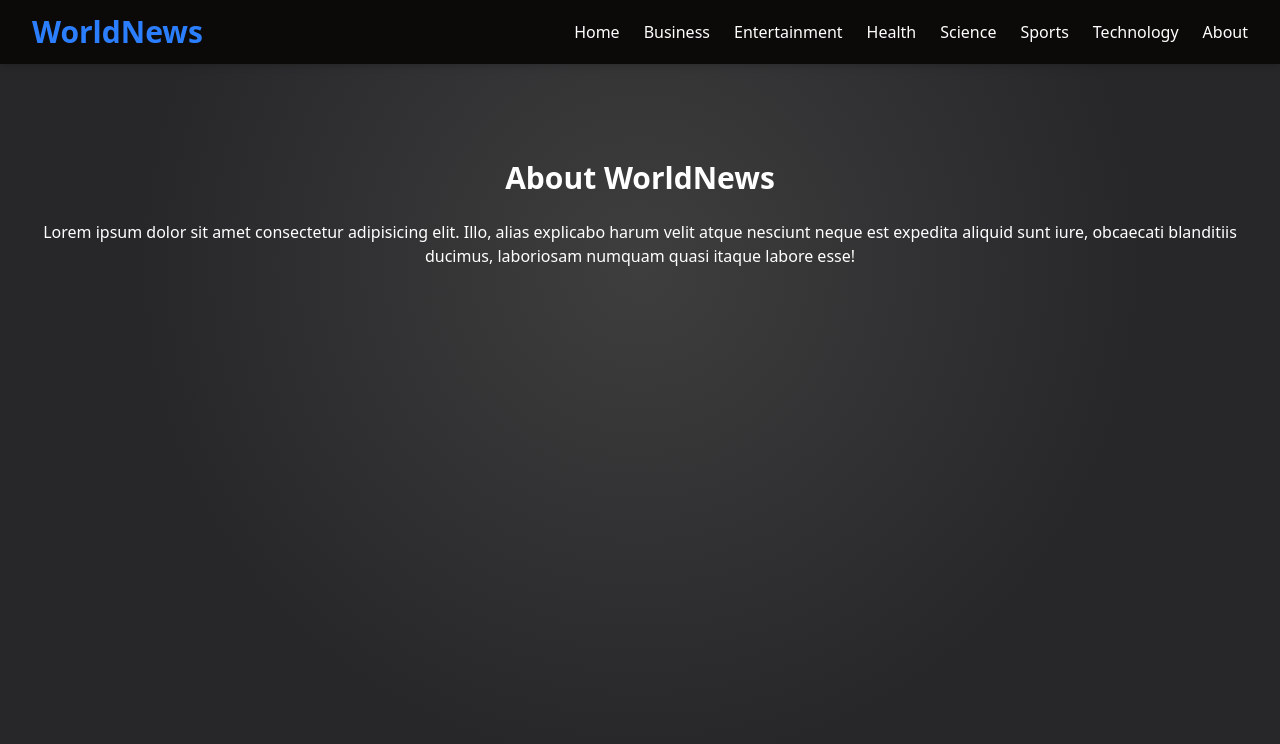
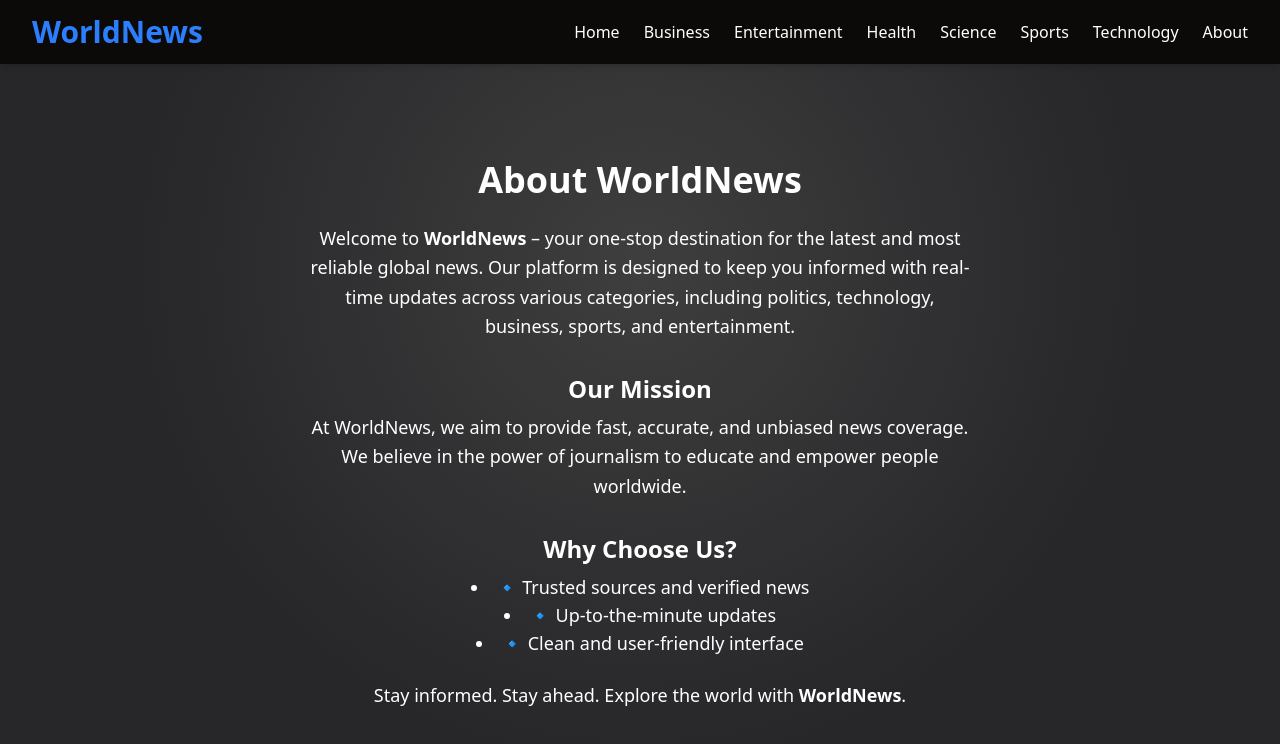
Before and after one commit to arijitkayal-gm/newsapp, a Next.js app: page /about in a window 1280 px wide. Shown: the top 744 px of the page. Built offline with nearby package versions, Linux system fonts and the light colour scheme.

Commit message:
About page

```diff
--- a/app/about/page.js
+++ b/app/about/page.js
@@ -2,11 +2,31 @@ import React from 'react'
 
 const About = () => {
   return (
-    <div className="pt-24 px-4 h-screen text-white">
-         <h1 className="text-3xl font-semibold text-center  mb-6">
-                About WorldNews
-            </h1>
-            <p className='text-center'>Lorem ipsum dolor sit amet consectetur adipisicing elit. Illo, alias explicabo harum velit atque nesciunt neque est expedita aliquid sunt iure, obcaecati blanditiis ducimus, laboriosam numquam quasi itaque labore esse!</p>
+    <div className="pt-24 px-6 min-h-screen text-white flex flex-col items-center">
+      <h1 className="text-4xl font-bold text-center mb-6">About WorldNews</h1>
+
+      <p className="text-lg text-center max-w-2xl leading-relaxed">
+        Welcome to <span className="font-semibold">WorldNews</span> – your one-stop destination for the latest and most reliable global news.
+        Our platform is designed to keep you informed with real-time updates across various categories,
+        including politics, technology, business, sports, and entertainment.
+      </p>
+
+      <h2 className="text-2xl font-semibold mt-8">Our Mission</h2>
+      <p className="text-lg text-center max-w-2xl leading-relaxed mt-2">
+        At WorldNews, we aim to provide fast, accurate, and unbiased news coverage.
+        We believe in the power of journalism to educate and empower people worldwide.
+      </p>
+
+      <h2 className="text-2xl font-semibold mt-8">Why Choose Us?</h2>
+      <ul className="text-lg max-w-2xl text-center list-disc list-inside mt-2">
+        <li>🔹 Trusted sources and verified news</li>
+        <li>🔹 Up-to-the-minute updates</li>
+        <li>🔹 Clean and user-friendly interface</li>
+      </ul>
+
+      <p className="text-lg text-center max-w-2xl leading-relaxed mt-6">
+        Stay informed. Stay ahead. Explore the world with <span className="font-semibold">WorldNews</span>.
+      </p>
     </div>
   )
 }
```
